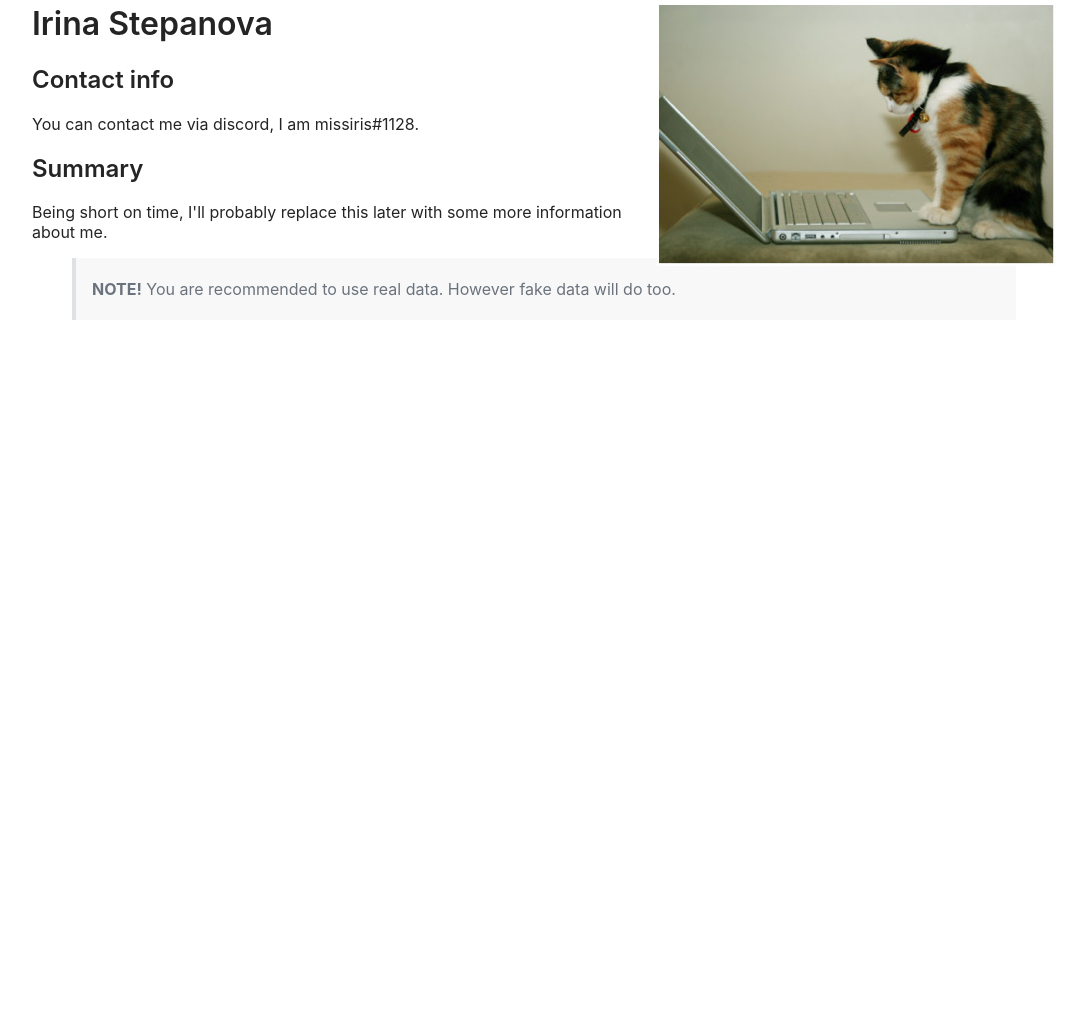
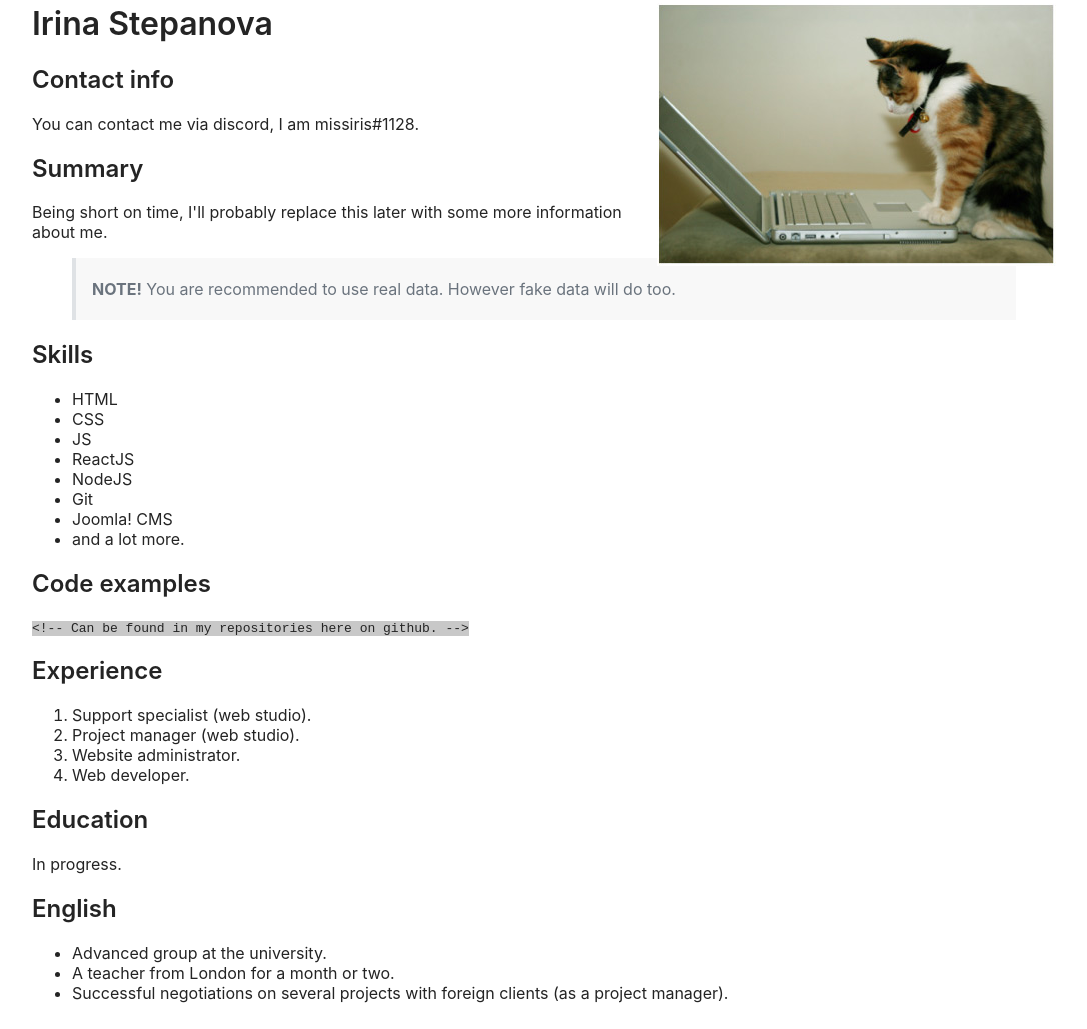
Before and after one commit to arumirinka/rsschool-cv, a plain HTML site: page index.html in a window 1280 px wide. Shown: the part 138-1167 px from the top of the page, without its empty margins (96-1183 px from the left). Before the commit the page ends 800 px from the top, so only its background shows below. Drawn offline with Linux system fonts and the light colour scheme.

Commit message:
feat: add remaining info

```diff
--- a/index.html
+++ b/index.html
@@ -9,7 +9,7 @@
 <body>
   <h1>Curriculum vitae</h1>
     <h2>Name</h2>
-    <img src="images/myphoto.jpg" alt="Hi! This is my photo." width="399" height="263"><h1>Irina Stepanova</h1>
+    <img src="images/myphoto.jpg" alt="This is not really my photo." width="399" height="263"><h1>Irina Stepanova</h1>
 
     <h2>Contact info</h2>
     <p>You can contact me via discord, I am missiris#1128.</p>
@@ -17,5 +17,40 @@
     <h2>Summary</h2>
     <p>Being short on time, I'll probably replace this later with some more information about me.</p>
     <blockquote><p><span class="bold_text">NOTE!</span> You are recommended to use real data. However fake data will do too.</p></blockquote>
+
+    <h2>Skills</h2>
+    <ul>
+        <li>HTML</li>
+        <li>CSS</li>
+        <li>JS</li>
+        <li>ReactJS</li>
+        <li>NodeJS</li>
+        <li>Git</li>
+        <li>Joomla! CMS</li>
+        <li>and a lot more.</li>
+    </ul>
+
+    <h2>Code examples</h2>
+
+    <code>&lt;!-- Can be found in my repositories here on github. --&gt;</code>
+
+
+    <h2>Experience</h2>
+    <ol>
+        <li>Support specialist (web studio).</li>
+        <li>Project manager (web studio).</li>
+        <li>Website administrator.</li>
+        <li>Web developer.</li>
+    </ol>
+
+    <h2>Education</h2>
+    <p>In progress.</p>
+
+    <h2>English</h2>
+    <ul>
+        <li>Advanced group at the university.</li>
+        <li>A teacher from London for a month or two.</li>
+        <li>Successful negotiations on several projects with foreign clients (as a project manager).</li>
+    </ul>
 </body>
 </html>
```
